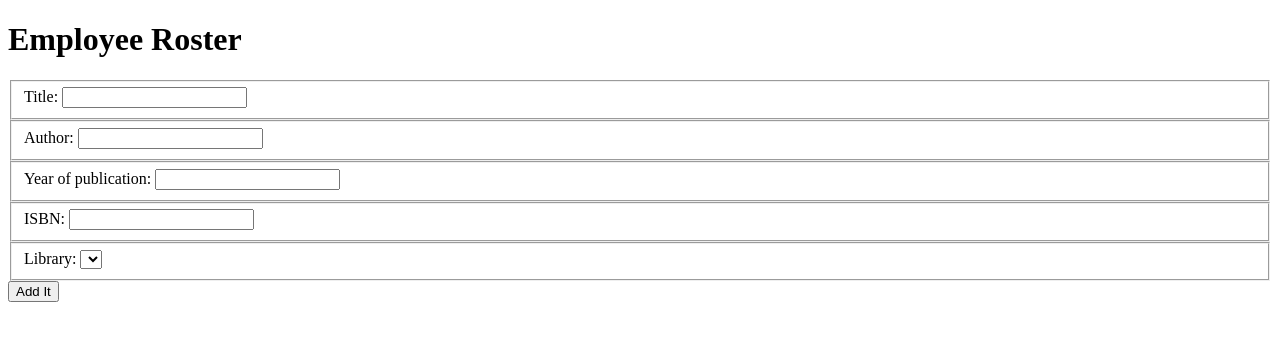
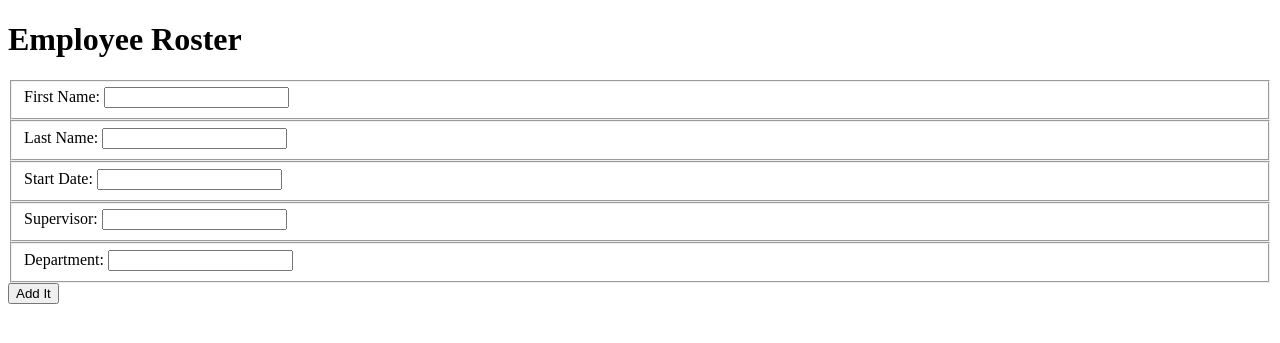
Before and after one commit to nss-cohort-36/bangazon-workforce-mgt-purely-magic, a Django app: template hrapp/templates/employees/forms.html in a window 1280 px wide. Shown: the top 343 px of the page. Run offline with Django 3.2, Linux system fonts and the light colour scheme; the template is opened without the code that fills it, so the values that code supplies are empty.

Commit message:
form corrected and completed for adding employees

```diff
--- a/hrapp/templates/employees/forms.html
+++ b/hrapp/templates/employees/forms.html
@@ -9,31 +9,27 @@
     <h1>Employee Roster</h1>
 
 
-    <form action="{% url 'libraryapp:books' %}" method="post">
+    <form action="{% url 'hrapp:employees' %}" method="post">
       {% csrf_token %}
       <fieldset>
-          <label for="title">Title: </label>
-          <input id="title" type="text" name="title">
+          <label for="first_name">First Name: </label>
+          <input id="first_name" type="text" name="first_name">
       </fieldset>
       <fieldset>
-          <label for="author">Author: </label>
-          <input id="author" type="text" name="author">
+          <label for="last_name">Last Name: </label>
+          <input id="last_name" type="text" name="last_name">
       </fieldset>
       <fieldset>
-          <label for="year_published">Year of publication: </label>
-          <input id="year_published" type="number" name="year_published">
+          <label for="start_date">Start Date: </label>
+          <input id="start_date" type="number" name="start_date">
       </fieldset>
       <fieldset>
-          <label for="isbn">ISBN: </label>
-          <input id="isbn" type="text" name="isbn">
+          <label for="is_supervisor">Supervisor: </label>
+          <input id="is_supervisor" type="number" name="is_supervisor">
       </fieldset>
       <fieldset>
-          <label for="location">Library: </label>
-          <select id="location" type="text" name="location">
-                {% for library in all_libraries %}
-                    <option value="{{ library.id }}">{{ library.title }}</option>
-                {% endfor %}
-          </select>
+          <label for="department_id">Department: </label>
+          <input id="department_id" type="text" name="department_id">
       </fieldset>
 
       <input type="submit" value="Add It" />
```
